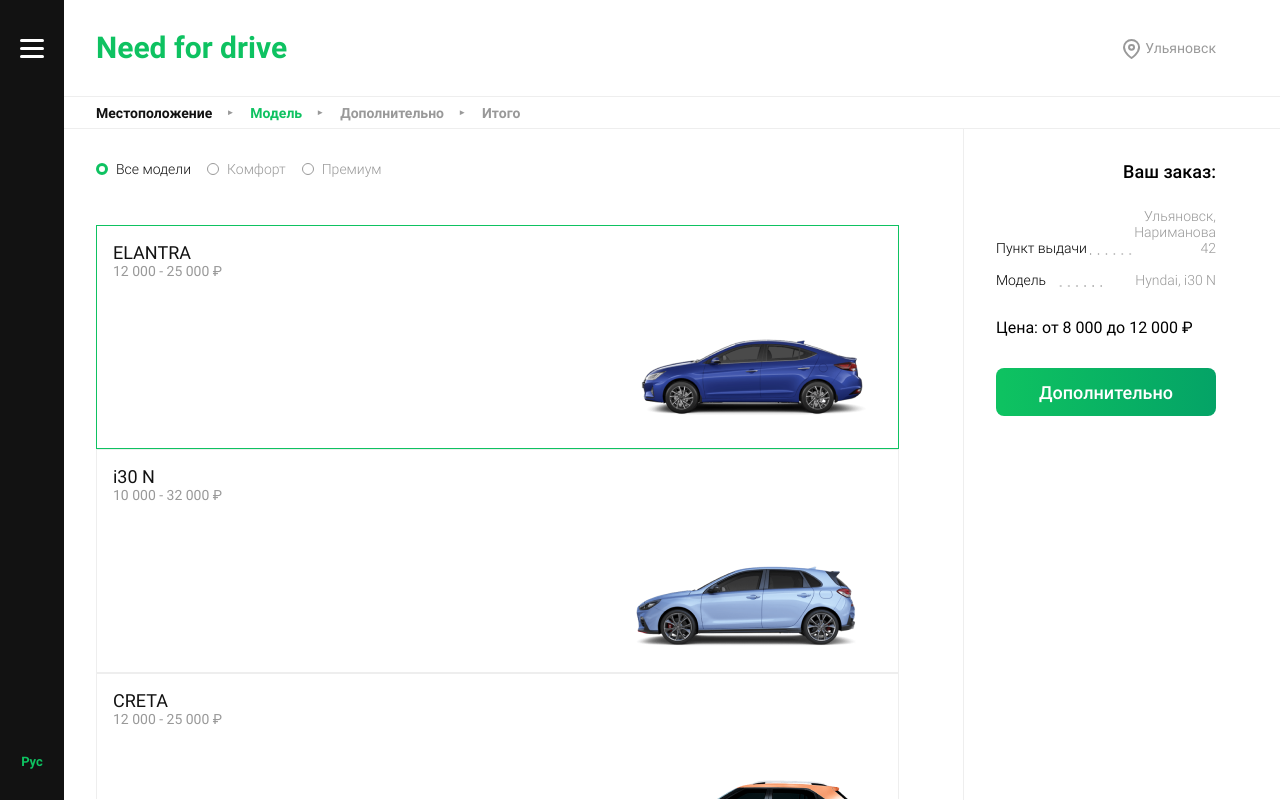
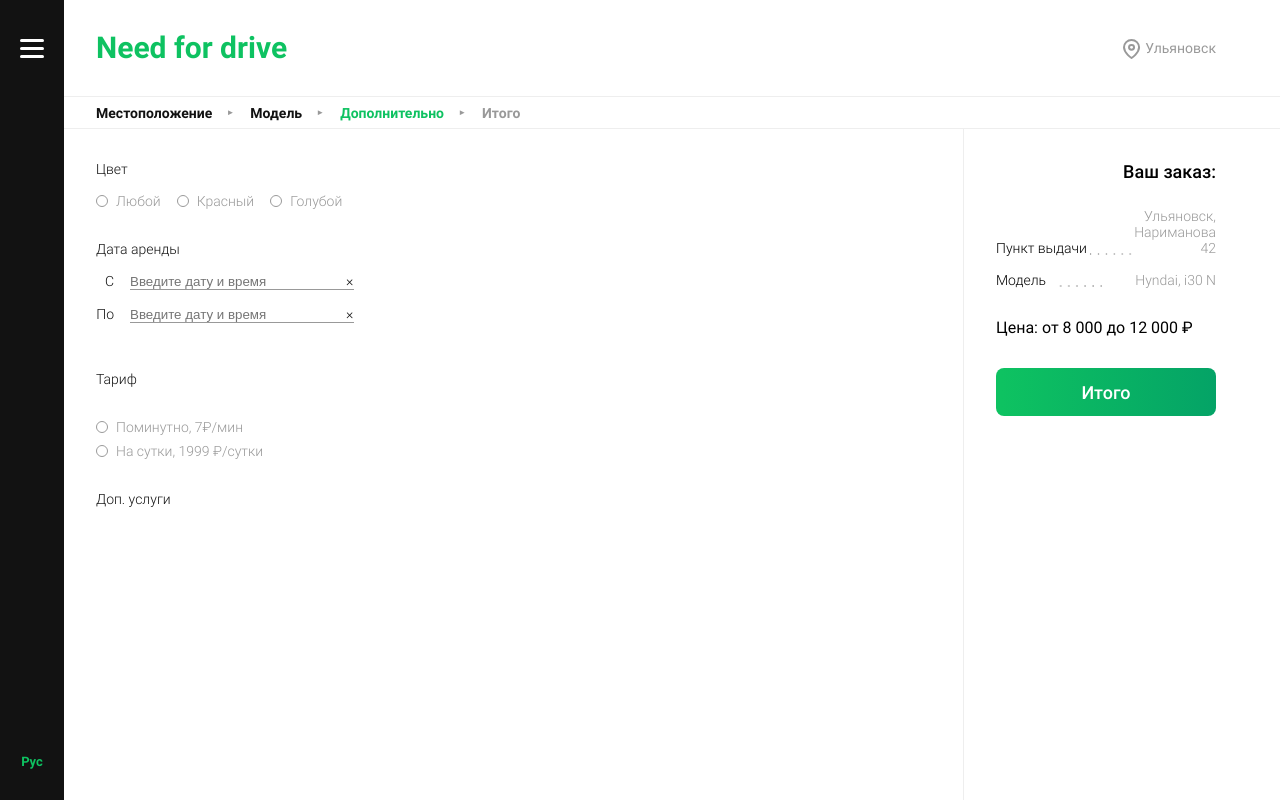
Before and after one commit to albinam/need-for-drive, a React (Create React App) app: page /#/order in a window 1280 px wide. Built offline with nearby package versions, Linux system fonts and the light colour scheme.

Commit message:
V-04 верстка вкладки дополнительно

```diff
--- /dev/null
+++ b/src/assets/data/categories.js
@@ -0,0 +1,9 @@
+export const categories = [
+    {
+        carCategory: ["Все модели", "Комфорт", "Премиум"],
+        carColor:["Любой", "Красный", "Голубой"],
+        price:["Поминутно, 7₽/мин","На сутки, 1999 ₽/сутки"]
+    }
+];
+
+export default categories;
--- a/src/components/CategorySelector/CategorySelector.js
+++ b/src/components/CategorySelector/CategorySelector.js
@@ -1,25 +1,21 @@
 import React, {useState} from 'react';
 import classNames from 'classnames';
 import './CategorySelector.scss';
+import PropTypes from "prop-types";
 
-const categories = [
-    "Все модели",
-    "Комфорт",
-    "Премиум"
-]
+function CategorySelector({categories, type}) {
 
-function CategorySelector() {
-
-    const [selected, setSelected] = useState("Все модели");
+    const [selected, setSelected] = useState();
     const handleClick = category => setSelected(category);
 
     return (
-        <div className="category_selector">
+        <div className={classNames("category_selector", type)}>
             {categories.map(
                 (category => {
                     return (
-                        <div key={category} className= {classNames("category_selector_item", (category === selected) ? "active" : null)}>
-                            <input type="radio" name="category_selector_item_radio"  checked={category === selected}/>
+                        <div key={category.id}
+                             className={classNames("category_selector_item", (type === "price") ? type : null, (category === selected) ? "active" : null)}>
+                            <input type="radio" name="category_selector_item_radio" checked={category === selected}/>
                             <label
                                 className="category_selector_item_label"
                                 onClick={() => handleClick(category)}
@@ -32,5 +28,9 @@ function CategorySelector() {
         </div>
     )
 }
+CategorySelector.propTypes = {
+    categories: PropTypes.array,
+    type:PropTypes.string
+}
 
 export default CategorySelector;
--- a/src/components/CategorySelector/CategorySelector.scss
+++ b/src/components/CategorySelector/CategorySelector.scss
@@ -10,10 +10,25 @@
   line-height: 16px;
   color: $color-gray-dark;
 
+  &.carColor{
+    margin-top: 16px;
+  }
+
+  &.price{
+    flex-direction: column;
+  }
+
   &_item {
     flex-direction: row;
     display: flex;
     margin-left: 20px;
+
+    &.price{
+      &:not(:first-child) {
+        margin-top: 8px;
+        margin-left: 20px;
+      }
+    }
 
     &:not(:first-child) {
       margin-left: 36px;
--- /dev/null
+++ b/src/components/Input/Input.js
@@ -0,0 +1,34 @@
+import React, {useState} from "react";
+import './Input.scss';
+import PropTypes from "prop-types";
+
+function Input({placeholder, label, type}) {
+    const [inputType, setInputType] = useState("text");
+
+    const focusHandler = () => {
+        if (type === "datetime-local") {
+            setInputType("datetime-local");
+        } else {
+            setInputType("text");
+        }
+    }
+
+    return (
+        <div className="location_form_line">
+            <div className="location_form_label">
+                {label}
+            </div>
+            <div className="location_form_name">
+                <input type={inputType}  onBlur={() => setInputType("text")} onFocus={() => focusHandler()} className="location_form_input" placeholder={placeholder}/>
+                <a className="location_form_button">&#215;</a>
+            </div>
+        </div>
+    )
+}
+Input.propTypes = {
+    placeholder: PropTypes.string,
+    label:PropTypes.string,
+    type:PropTypes.string
+}
+
+export default Input;
--- a/src/components/Location/LocationForm/Input/Input.scss
+++ b/src/components/Input/Input.scss
@@ -1,5 +1,5 @@
-@import "../../../../styles/colors";
-@import "../../../../styles/vars";
+@import "../../styles/colors";
+@import "../../styles/vars";
 
 .location_form {
 
@@ -19,6 +19,15 @@
   &_line {
     display: flex;
     flex-direction: row;
+    font-family: $fontLight;
+    font-size: 14px;
+    line-height: 16px;
+    color: $color-main;
+  }
+
+  &_button{
+    margin-left: -8px;
+    color:$color-main;
   }
 
   &_name {
--- a/src/components/Location/LocationForm/Input/Input.js
+++ /dev/null
@@ -1,24 +0,0 @@
-import React from "react";
-import './Input.scss';
-import PropTypes from "prop-types";
-
-function Input({placeholder, label}) {
-
-    return (
-        <div className="location_form_line">
-            <div className="location_form_label">
-                {label}
-            </div>
-            <div className="location_form_name">
-                <input type="text" className="location_form_input" placeholder={placeholder}/>
-                <a className="location_form_button">&#215;</a>
-            </div>
-        </div>
-    )
-}
-Input.propTypes = {
-    placeholder: PropTypes.string,
-    label:PropTypes.string
-}
-
-export default Input;
--- a/src/components/Location/LocationForm/LocationForm.js
+++ b/src/components/Location/LocationForm/LocationForm.js
@@ -1,13 +1,14 @@
 import React from 'react';
 import './LocationForm.scss';
-import Input from './Input/Input';
+import Input from "../../Input/Input";
+
 
 function LocationForm() {
 
     return (
         <div className="location_form">
-            <Input label="Город" placeholder="Начните вводить город ..."/>
-            <Input label="Пункт выдачи" placeholder="Начните вводить пункт ..."/>
+            <Input type="text" label="Город" placeholder="Начните вводить город ..."/>
+            <Input type="text" label="Пункт выдачи" placeholder="Начните вводить пункт ..."/>
         </div>
     );
 }
--- /dev/null
+++ b/src/components/RentDatesForm/RentDatesForm.js
@@ -0,0 +1,16 @@
+import React from 'react';
+import Input from '../Input/Input';
+import './RentDatesForm.scss';
+
+function RentDatesForm() {
+
+    return (
+        <div className="dates_form">
+            <label className="dates_form_label">Дата аренды</label>
+            <Input type="datetime-local"  label="С" placeholder="Введите дату и время"/>
+            <Input type="datetime-local"  label="По" placeholder="Введите дату и время"/>
+        </div>
+    );
+}
+
+export default RentDatesForm;
--- /dev/null
+++ b/src/components/RentDatesForm/RentDatesForm.scss
@@ -0,0 +1,21 @@
+@import "src/styles/colors";
+@import "src/styles/vars";
+@import '../Input/Input.scss';
+
+.dates_form {
+  display: flex;
+  flex-direction: column;
+  justify-content: left;
+
+  &_label {
+    margin-top: 32px;
+    font-family: $fontLight;
+    font-size: 14px;
+    line-height: 16px;
+    color: $color-main;
+    margin-bottom: 16px;
+  }
+  .location_form_label {
+    width: 18px;
+  }
+}
--- a/src/pages/CreateOrder/CreateOrder.js
+++ b/src/pages/CreateOrder/CreateOrder.js
@@ -9,10 +9,12 @@ import OrderInfo from "../../components/OrderInfo/OrderInfo";
 import stepsButtons from "../../assets/data/stepsButtons";
 import CategorySelector from "../../components/CategorySelector/CategorySelector";
 import CarCards from "../../components/CarCards/CarCards";
+import categories from "../../assets/data/categories";
+import RentDatesForm from "../../components/RentDatesForm/RentDatesForm";
 
 function CreateOrder() {
 
-    const [currentTab, setCurrentTab] = useState(1);
+    const [currentTab, setCurrentTab] = useState(2);
 
     const order = useState({
         point: "Ульяновск, Нариманова 42",
@@ -26,6 +28,7 @@ function CreateOrder() {
 
     return (
         <div className="order_page">
+            {console.log(categories[0].carCategory)}
             <Menu/>
             <div className="order_page_content">
                 <Header/>
@@ -39,8 +42,18 @@ function CreateOrder() {
                     )}
                     {(currentTab === 1) && (
                         <div className="order_page_tab_cars">
-                            <CategorySelector/>
+                            <CategorySelector type="carCategory" categories={categories[0].carCategory}/>
                             <CarCards/>
+                        </div>
+                    )}
+                    {(currentTab === 2) && (
+                        <div className="order_page_tab_additional">
+                            <div className="order_page_tab_additional_label">Цвет</div>
+                            <CategorySelector type="carColor" categories={categories[0].carColor}/>
+                            <RentDatesForm/>
+                            <div className="order_page_tab_additional_label">Тариф</div>
+                            <CategorySelector type="price" categories={categories[0].price}/>
+                            <div className="order_page_tab_additional_label">Доп. услуги</div>
                         </div>
                     )}
                     <OrderInfo order={order} setStepChange={setStepChange} button={stepsButtons[currentTab]}/>
--- a/src/pages/CreateOrder/CreateOrder.scss
+++ b/src/pages/CreateOrder/CreateOrder.scss
@@ -48,6 +48,16 @@
       flex-direction: column;
       margin-left: 64px;
       margin-top: 32px;
+    }
+    &_additional{
+
+      &_label{
+        margin-top: 32px;
+        font-family: $fontLight;
+        font-size: 14px;
+        line-height: 16px;
+        color: $color-main;
+      }
     }
   }
 }
```
